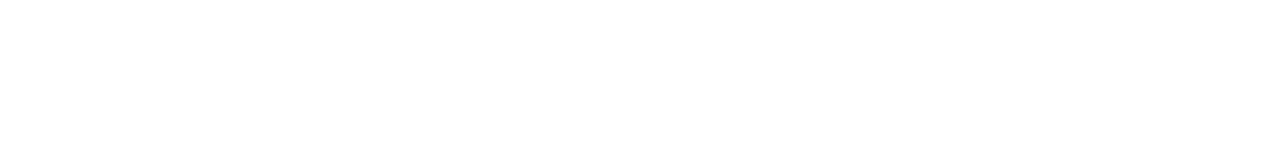
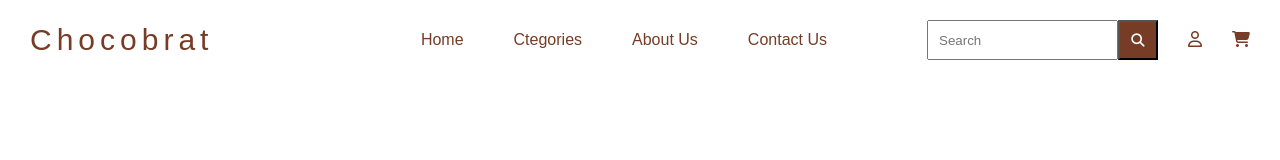
Before and after one commit to Diegoms0595/chocobrat-bakery-website, a plain HTML site: page index.html in a window 1280 px wide. Drawn offline with Linux system fonts and the light colour scheme.

Commit message:
Add Header

```diff
--- a/index.html
+++ b/index.html
@@ -5,9 +5,29 @@
     <meta name="viewport" content="width=device-width, initial-scale=1.0">
     <title>chocobrat-bakery-website</title>
     <link rel="stylesheet" href="main.css">
+    <link rel="stylesheet" href="https://cdnjs.cloudflare.com/ajax/libs/font-awesome/6.5.1/css/all.min.css">
 </head>
 <body>
     <header>
+        <div id="logo">
+            <p>Chocobrat</p>
+        </div>
+        <div id="right-header">
+            <ul>
+                <li><a href="#">Home</a></li>
+                <li><a href="categories.html">Ctegories</a></li>
+                <li><a href="about.html">About Us</a></li>
+                <li><a href="contact.html">Contact Us</a></li>
+            </ul>
+            <div id="functions">
+                <form action="search">
+                    <input type="text" placeholder="Search">
+                    <button type="submit"><i class="fa-solid fa-magnifying-glass"></i></button>
+                </form>
+                <a href="user.html"><i class="fa-regular fa-user"></i></a>
+                <a href="cart.html"><i class="fa-solid fa-cart-shopping"></i></a>
+            </div>
+        </div>
     </header>
     <main>
     </main>
--- a/main.css
+++ b/main.css
@@ -5,3 +5,60 @@
     text-decoration: none;
     list-style: none;
 }
+
+header {
+    display: flex;
+    justify-content: space-between;
+    align-items: center;
+    padding: 20px 30px;
+    font-family: Arial, Helvetica, sans-serif;
+    color: rgb(118, 60, 38);
+}
+
+header #logo {
+    font-size: 30px;
+    letter-spacing: 5px;
+
+}
+
+#right-header {
+    display: flex;
+    gap: 100px;
+    align-items: center;
+}
+
+#right-header ul {
+    display: flex;
+    gap: 50px;
+}
+
+#right-header #functions {
+    display: flex;
+    align-items: center;
+    gap: 30px;
+}
+
+#right-header a:link,
+#right-header a:visited {
+    color: rgb(118, 60, 38);
+}
+
+#right-header a:hover,
+#right-header a:active {
+    color: blue;
+}
+
+#right-header form {
+    display: flex;
+    height: 40px;
+}
+
+#right-header input {
+    padding-left: 10px;
+}
+
+#right-header button {
+    width: 40px;
+    color: white;
+    background-color: rgb(118, 60, 38);
+}
```
